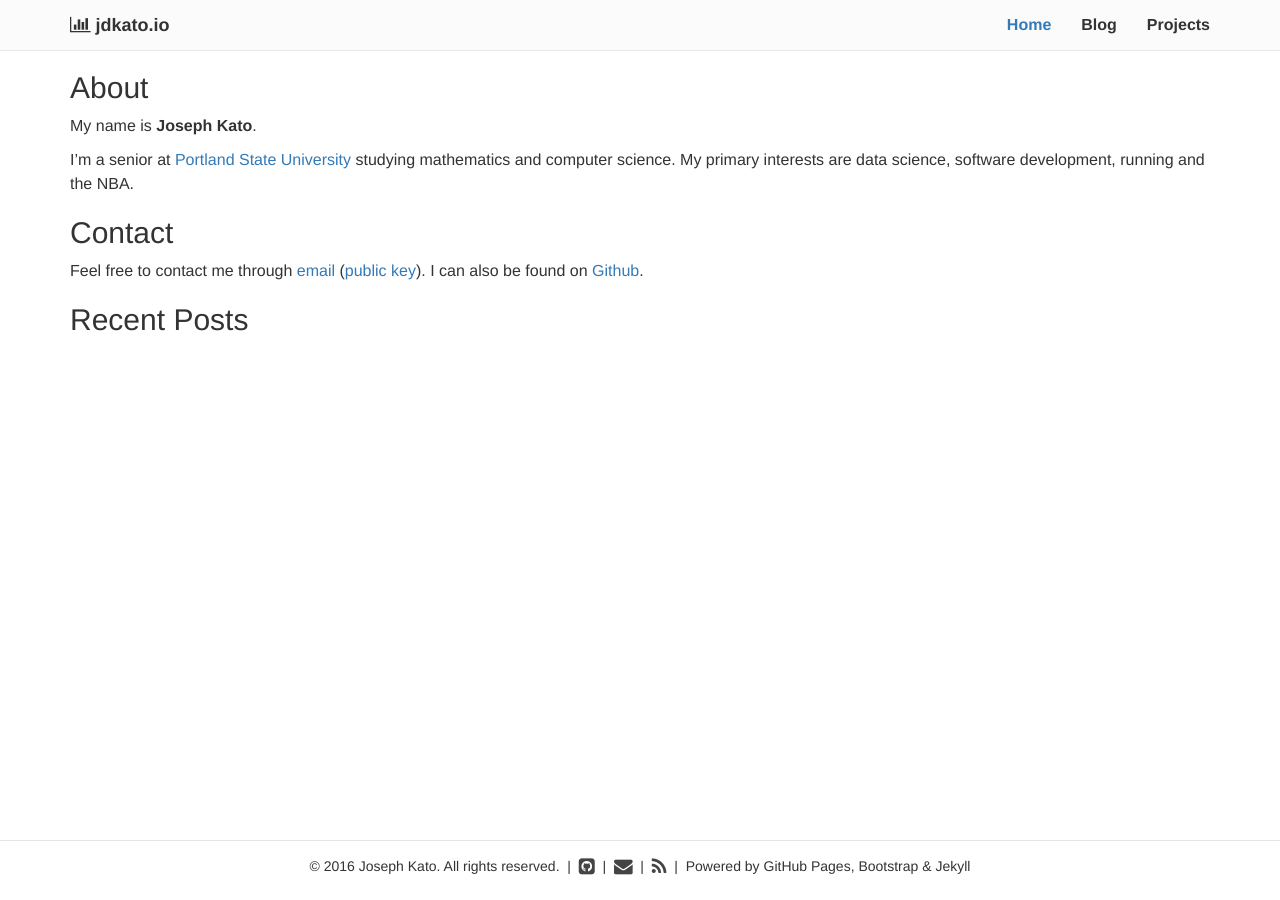
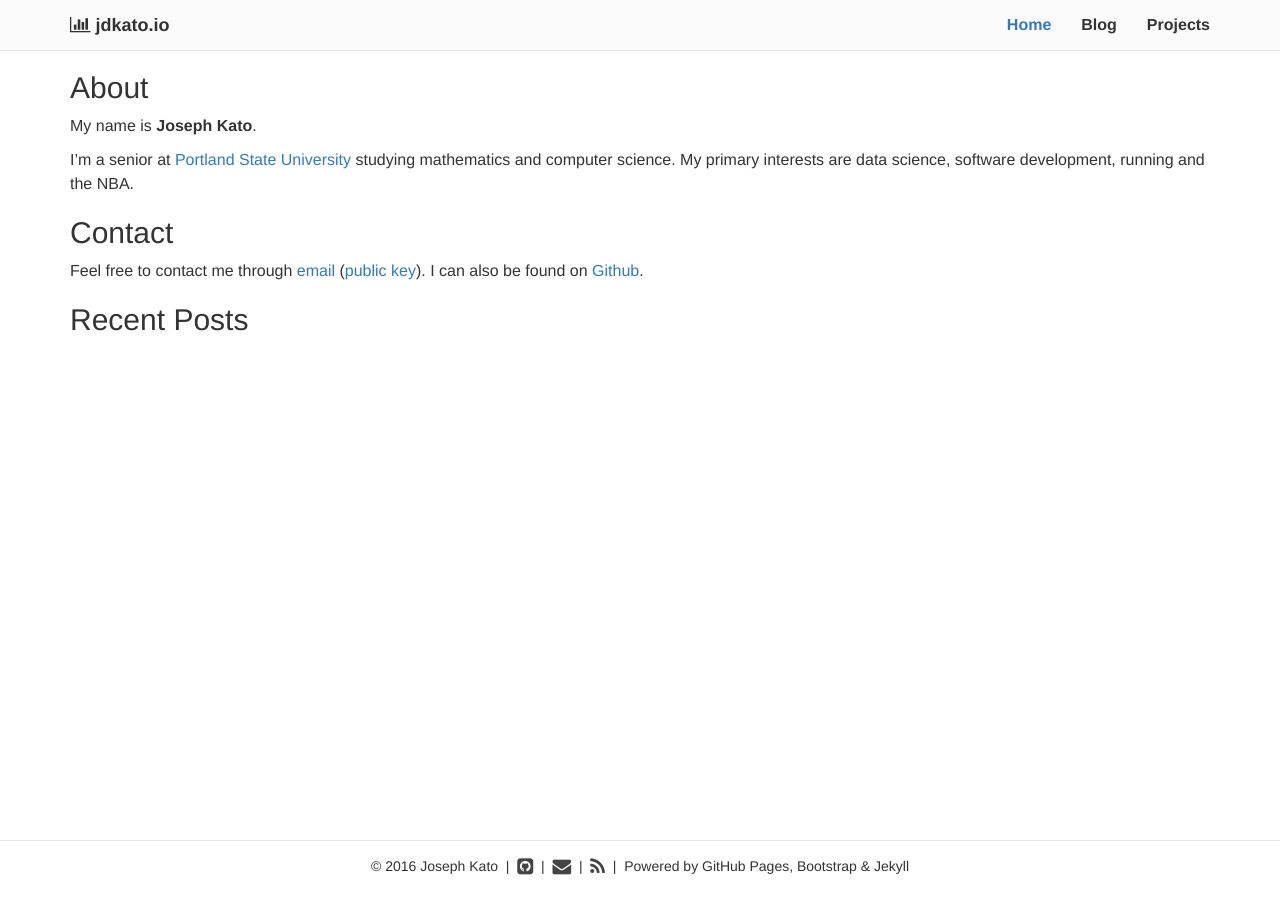
Before and after one commit to jdkato/jdkato.github.io, a Jekyll site: the page built from index.md, in a window 1280 px wide. Built offline with Jekyll 4.4.1, drawn with Linux system fonts in a browser that asks for light colours; nearby versions of some CDN libraries.

Commit message:
Update includes

```diff
--- a/_includes/footer.html
+++ b/_includes/footer.html
@@ -1,8 +1,7 @@
 <div class="footer-wrapper">
   <footer class="footer">
     <div class="container text-center">
-      &copy; {{ site.time | date: '%Y' }} Joseph Kato.
-      <span class="mobile-hide">All rights reserved.</span> &nbsp;|&nbsp;
+      &copy; {{ site.time | date: '%Y' }} Joseph Kato &nbsp;|&nbsp;
       <a href="https://github.com/jdkato">
         <i class="fa fa-github-square fa-lg"></i>
       </a>
--- a/_includes/head.html
+++ b/_includes/head.html
@@ -11,10 +11,10 @@
     <link rel="alternate" type="application/rss+xml" title="{{ site.title }}" href="{{ /feed.xml | prepend: site.baseurl | prepend: site.url }}">
 
     <link rel="stylesheet" href="https://maxcdn.bootstrapcdn.com/font-awesome/4.5.0/css/font-awesome.min.css">
-    <link rel="stylesheet" href="/vendor/katex/katex.min.css">
 
     <link rel="stylesheet" type="text/css" href="/stylesheets/bootstrap.min.css">
     <link rel="stylesheet" href="/stylesheets/pygments.css">
+    <link rel="stylesheet" href="/vendor/katex/katex.min.css">
     <link rel="stylesheet" href="/stylesheets/style.css">
     {% if page.custom_css %}
       {% for stylesheet in page.custom_css %}
```
